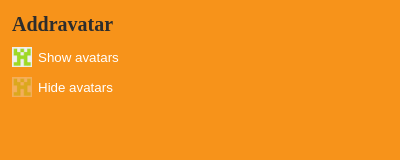
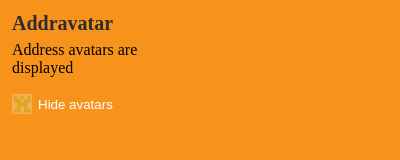
Before and after one commit to orben32/addravatar, a browser extension: page chrome/popup.html in a window 400 px wide. Drawn offline with Linux system fonts and the light colour scheme.

Commit message:
make showAvatars default to true

```diff
--- a/chrome/background.js
+++ b/chrome/background.js
@@ -1,2 +1,5 @@
 chrome.browserAction.setBadgeText({text: 'b'});
-chrome.browserAction.setBadgeBackgroundColor({color: '#f2a900'});
+
+chrome.storage.sync.get((items) => {
+    chrome.browserAction.setBadgeBackgroundColor({color: items.showAvatars !== false ? '#f2a900' : '#8b4c00'});
+});
--- a/chrome/popup.html
+++ b/chrome/popup.html
@@ -6,17 +6,19 @@
     body {
       background-color: #f7931a;
       margin: 6px;
+      padding: 6px;
+      width: 180px;
     }
 
     h1 {
       font-size: 20px;
-      margin-left: 6px;
+      margin-top: 0;
       margin-bottom: 6px;
       color: #2d2d2d;
     }
 
     .actions-container {
-      width: 160px;
+      margin-top: 12px;
     }
 
     .action-button {
@@ -27,8 +29,9 @@
       width: 100%;
       cursor: pointer;
       position: relative;
-      display: flex;
+      display: none;
       align-items: center;
+      padding: 0;
     }
 
     .action-button:hover {
@@ -73,6 +76,7 @@
 
 <body>
   <h1>Addravatar</h1>
+  <div id="status">Addravatars displayed on sites</div>
   <div class="actions-container">
     <button id="placeAvatars" class="action-button">
       <img src="icons/icon48.png" />
--- a/chrome/popup.js
+++ b/chrome/popup.js
@@ -1,5 +1,5 @@
 function sendMessageToTabs(msg) {
-    chrome.tabs.query({}, function(tabs) {
+    chrome.tabs.query({}, function (tabs) {
         for (const tab of tabs) {
             chrome.tabs.sendMessage(tab.id, msg);
         }
@@ -7,19 +7,30 @@ function sendMessageToTabs(msg) {
 }
 
 const placeAvatarsBtn = document.getElementById('placeAvatars');
-placeAvatarsBtn.onclick = function() {
+placeAvatarsBtn.onclick = function () {
     sendMessageToTabs({ action: "add_avatars" });
     chrome.storage.sync.set({
         showAvatars: true,
     });
+    chrome.browserAction.setBadgeBackgroundColor({color: '#f2a900'});
     window.close();
 };
 
 const hideAvatarsBtn = document.getElementById('hideAvatars');
-hideAvatarsBtn.onclick = function() {
+hideAvatarsBtn.onclick = function () {
     sendMessageToTabs({ action: "hide_avatars" });
     chrome.storage.sync.set({
         showAvatars: false,
     });
+    chrome.browserAction.setBadgeBackgroundColor({color: '#8b4c00'});
     window.close();
 };
+
+window.chrome.storage.sync.get((items) => {
+    if (items.showAvatars !== false) {
+        hideAvatarsBtn.style.display = 'flex';
+    } else {
+        placeAvatarsBtn.style.display = 'flex';
+    }
+    document.getElementById('status').innerHTML = items.showAvatars !== false ? 'Address avatars are displayed' : 'Address avatars are paused';
+});
--- a/src/index.ts
+++ b/src/index.ts
@@ -11,7 +11,7 @@ function createExtension() {
 
   window.addEventListener('load', () => {
     window.chrome.storage.sync.get((items) => {
-      if (items.showAvatars) {
+      if (items.showAvatars !== false) {
         observeUpdates();
       }
     });
```
